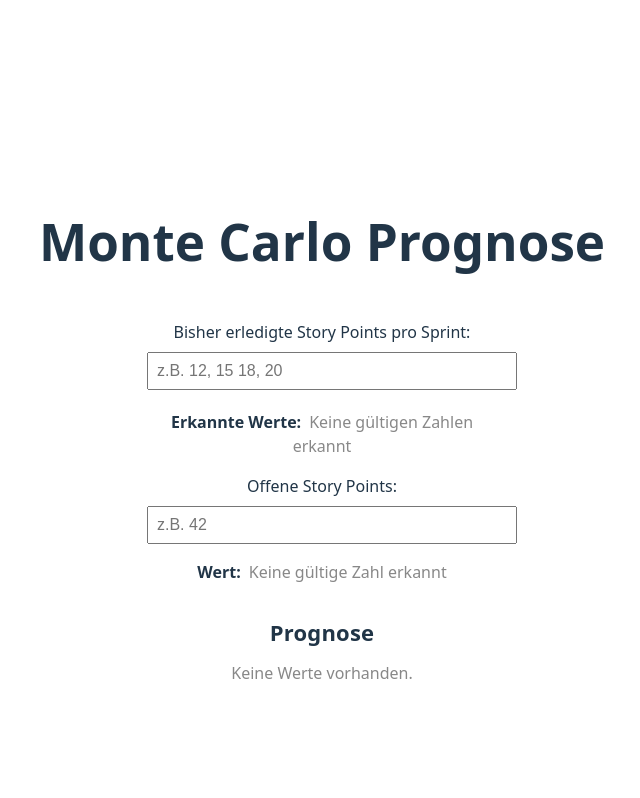
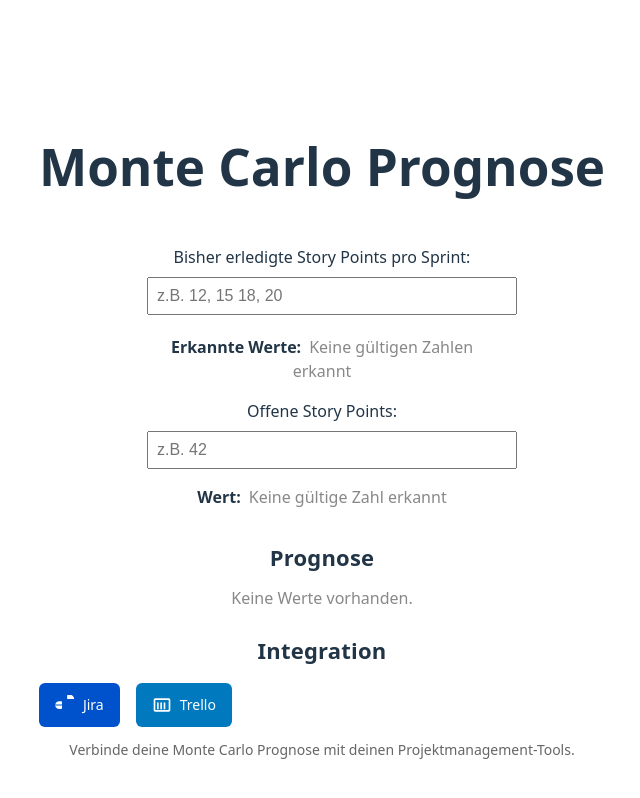
Before and after one commit to rostigerloeffel/monte-carlo, a React (Vite) app: page / in a window 1280 px wide. Shown: the top 798 px of the page, without its empty margins (318-958 px from the left). Built offline with nearby package versions, Linux system fonts and the light colour scheme.

Commit message:
feat: add IntegrationSection with Jira and Trello buttons

```diff
--- a/src/Home.tsx
+++ b/src/Home.tsx
@@ -4,6 +4,7 @@ import StoryPointsChart from "./components/StoryPointsChart";
 import StatisticsSection from "./components/StatisticsSection";
 import MonteCarloChart from "./components/MonteCarloChart";
 import PercentilesDisplay from "./components/PercentilesDisplay";
+import IntegrationSection from "./components/IntegrationSection";
 import { parseNumbers, calculateMonteCarloHistogram, calculatePercentiles } from "./utils/monteCarlo";
 
 const Home: React.FC = () => {
@@ -54,6 +55,8 @@ const Home: React.FC = () => {
           </div>
         </div>
       )}
+
+      <IntegrationSection />
     </main>
   );
 };
--- /dev/null
+++ b/src/components/IntegrationSection.tsx
@@ -0,0 +1,86 @@
+import React from 'react';
+
+const IntegrationSection: React.FC = () => {
+  const handleJiraClick = () => {
+    // TODO: Implement Jira integration
+    console.log('Jira integration clicked');
+  };
+
+  const handleTrelloClick = () => {
+    // TODO: Implement Trello integration
+    console.log('Trello integration clicked');
+  };
+
+  return (
+    <div style={{ width: '100%', maxWidth: 900, marginTop: 24 }}>
+      <h2 style={{ margin: '0 0 16px 0', fontSize: 22, fontWeight: 600, letterSpacing: 0.2 }}>Integration</h2>
+      <div style={{ display: 'flex', gap: 16, alignItems: 'center' }}>
+        <button
+          onClick={handleJiraClick}
+          style={{
+            display: 'flex',
+            alignItems: 'center',
+            gap: 8,
+            padding: '12px 16px',
+            backgroundColor: '#0052CC',
+            color: 'white',
+            border: 'none',
+            borderRadius: 6,
+            cursor: 'pointer',
+            fontSize: 14,
+            fontWeight: 500,
+            transition: 'background-color 0.2s'
+          }}
+          onMouseEnter={(e) => {
+            e.currentTarget.style.backgroundColor = '#0047B3';
+          }}
+          onMouseLeave={(e) => {
+            e.currentTarget.style.backgroundColor = '#0052CC';
+          }}
+        >
+          <svg width="20" height="20" viewBox="0 0 24 24" fill="currentColor">
+            <path d="M11.571 11.513H0a5.218 5.218 0 0 0 5.232 5.215h2.13c.6 0 1.087-.489 1.087-1.089v-4.126zM23.017 4.851a5.215 5.215 0 0 0-5.215-5.214h-2.13c-.6 0-1.087.489-1.087 1.089v4.126h8.432zM11.571 23.017H0a5.215 5.215 0 0 1-5.215-5.215h2.13c.6 0 1.087.489 1.087 1.089v4.126zM23.017 12.571H0a5.215 5.215 0 0 1 5.215-5.215h2.13c.6 0 1.087.489 1.087 1.089v4.126z"/>
+          </svg>
+          Jira
+        </button>
+
+        <button
+          onClick={handleTrelloClick}
+          style={{
+            display: 'flex',
+            alignItems: 'center',
+            gap: 8,
+            padding: '12px 16px',
+            backgroundColor: '#0079BF',
+            color: 'white',
+            border: 'none',
+            borderRadius: 6,
+            cursor: 'pointer',
+            fontSize: 14,
+            fontWeight: 500,
+            transition: 'background-color 0.2s'
+          }}
+          onMouseEnter={(e) => {
+            e.currentTarget.style.backgroundColor = '#0066A3';
+          }}
+          onMouseLeave={(e) => {
+            e.currentTarget.style.backgroundColor = '#0079BF';
+          }}
+        >
+          <svg width="20" height="20" viewBox="0 0 24 24" fill="currentColor">
+            <path d="M6 9h2v8H6V9zm4 0h2v8h-2V9zm4 0h2v8h-2V9z"/>
+            <path d="M20 4H4c-1.1 0-2 .9-2 2v12c0 1.1.9 2 2 2h16c1.1 0 2-.9 2-2V6c0-1.1-.9-2-2-2zm0 14H4V6h16v12z"/>
+          </svg>
+          Trello
+        </button>
+      </div>
+      <div style={{ marginTop: 12, fontSize: 14, color: '#666' }}>
+        <p style={{ margin: 0 }}>
+          Verbinde deine Monte Carlo Prognose mit deinen Projektmanagement-Tools.
+        </p>
+      </div>
+    </div>
+  );
+};
+
+export default IntegrationSection;
```
